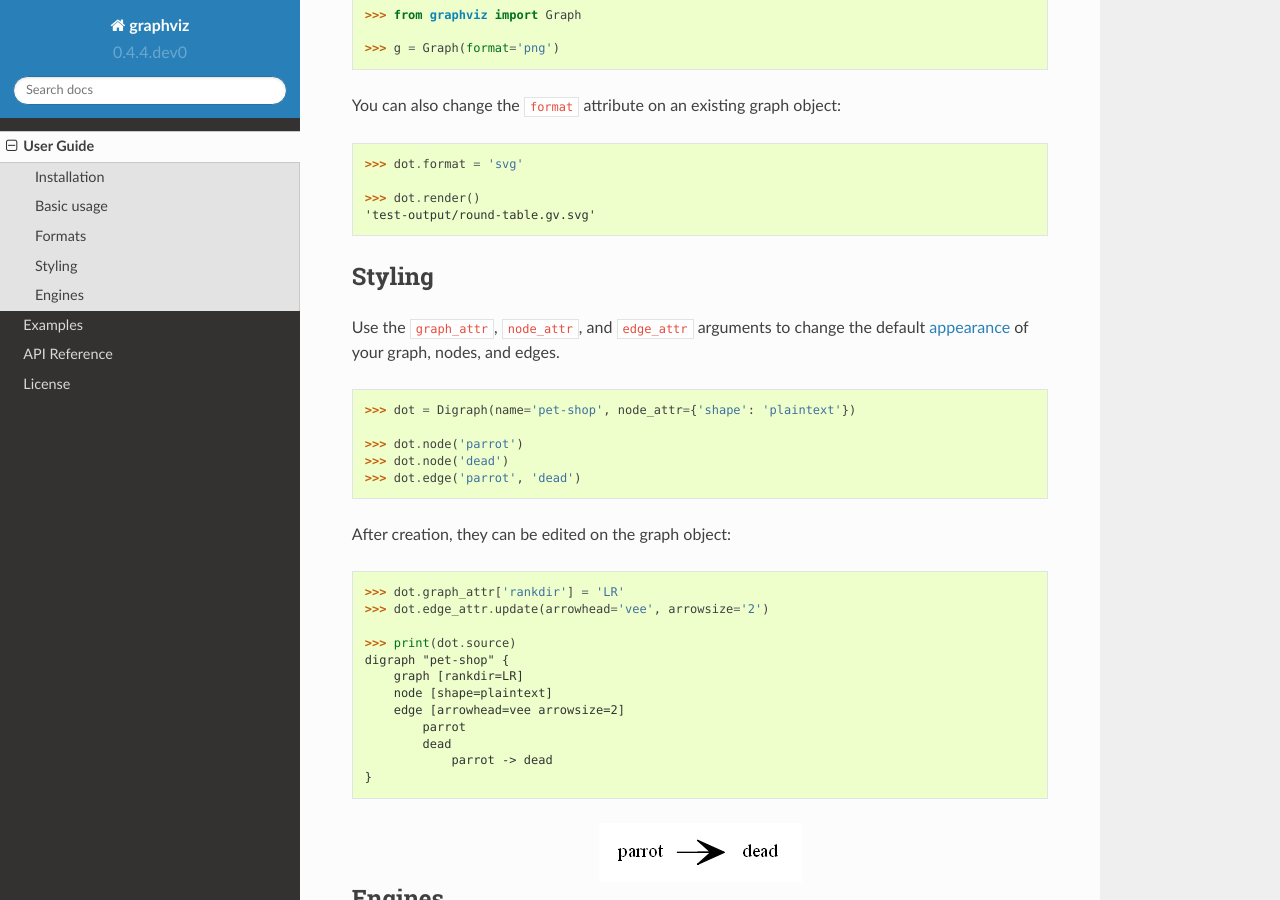
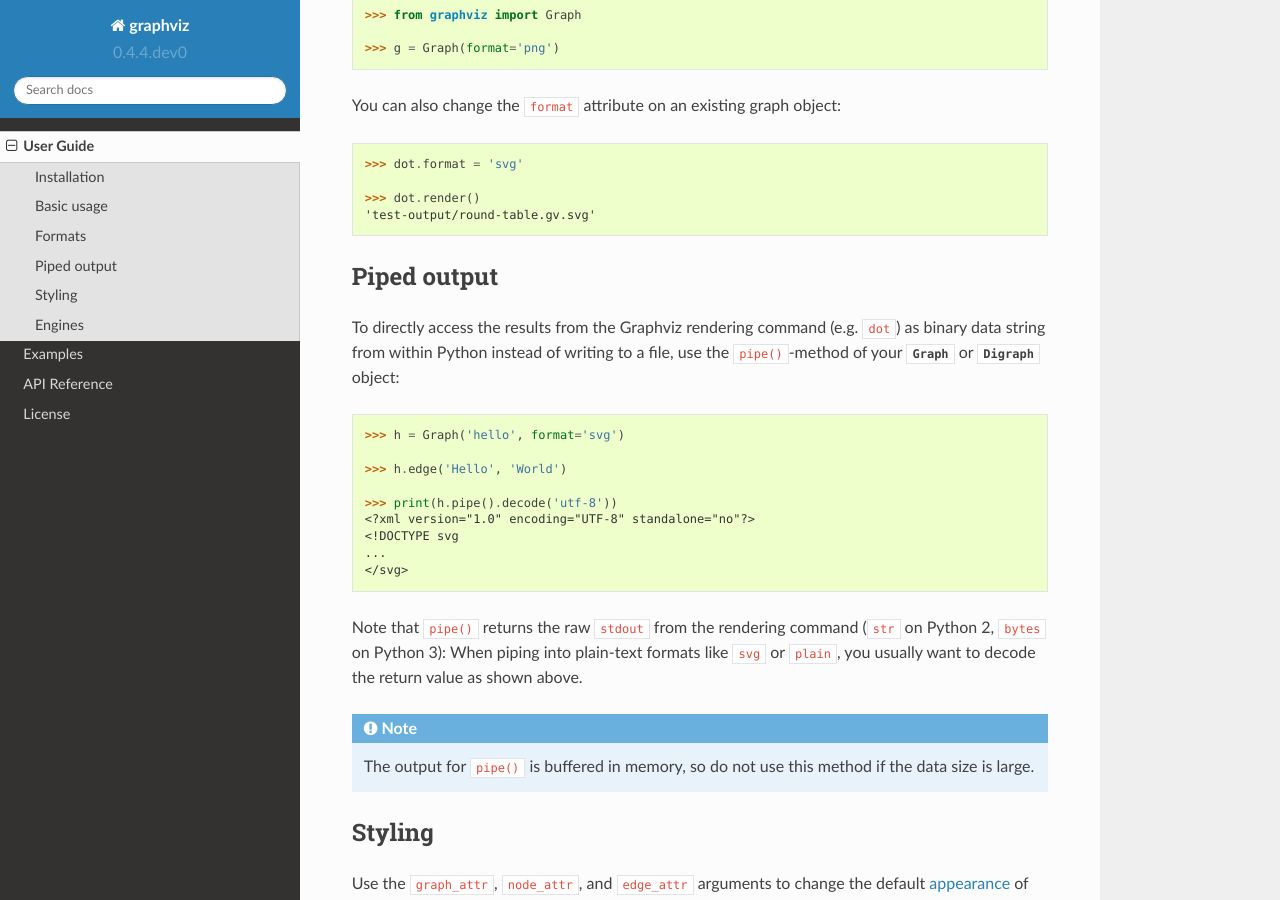
Before and after one commit to xflr6/graphviz, a Sphinx documentation site: the page built from docs/manual.rst, in a window 1280 px wide and 900 px high, scrolled down 2038 px. Built offline with Sphinx 7.4.7 and the Read the Docs theme 2.0.0, drawn with Linux system fonts in a browser that asks for light colours.

Commit message:
add pipe-method (closes #9)

```diff
--- a/docs/manual.rst
+++ b/docs/manual.rst
@@ -119,6 +119,37 @@ You can also change the ``format`` attribute on an existing graph object:
     'test-output/round-table.gv.svg'
 
 
+Piped output
+------------
+
+To directly access the results from the Graphviz rendering command (e.g.
+``dot``) as binary data string from within Python instead of writing to a file,
+use the ``pipe()``-method of your :py:class:`~graphviz.Graph` or
+:py:class:`~graphviz.Digraph` object:
+
+.. code:: python
+
+    >>> h = Graph('hello', format='svg')
+
+    >>> h.edge('Hello', 'World')
+
+    >>> print(h.pipe().decode('utf-8'))  # doctest: +NORMALIZE_WHITESPACE +ELLIPSIS
+    <?xml version="1.0" encoding="UTF-8" standalone="no"?>
+    <!DOCTYPE svg
+    ...
+    </svg>
+
+Note that ``pipe()`` returns the raw ``stdout`` from the rendering command
+(``str`` on Python 2, ``bytes`` on Python 3): When piping into plain-text
+formats like ``svg`` or ``plain``, you usually want to decode the return value
+as shown above.
+
+.. note::
+
+    The output for ``pipe()`` is buffered in memory, so do not use this method
+    if the data size is large.
+
+
 Styling
 -------
 
```
Also changed, not shown: 3 other files.
